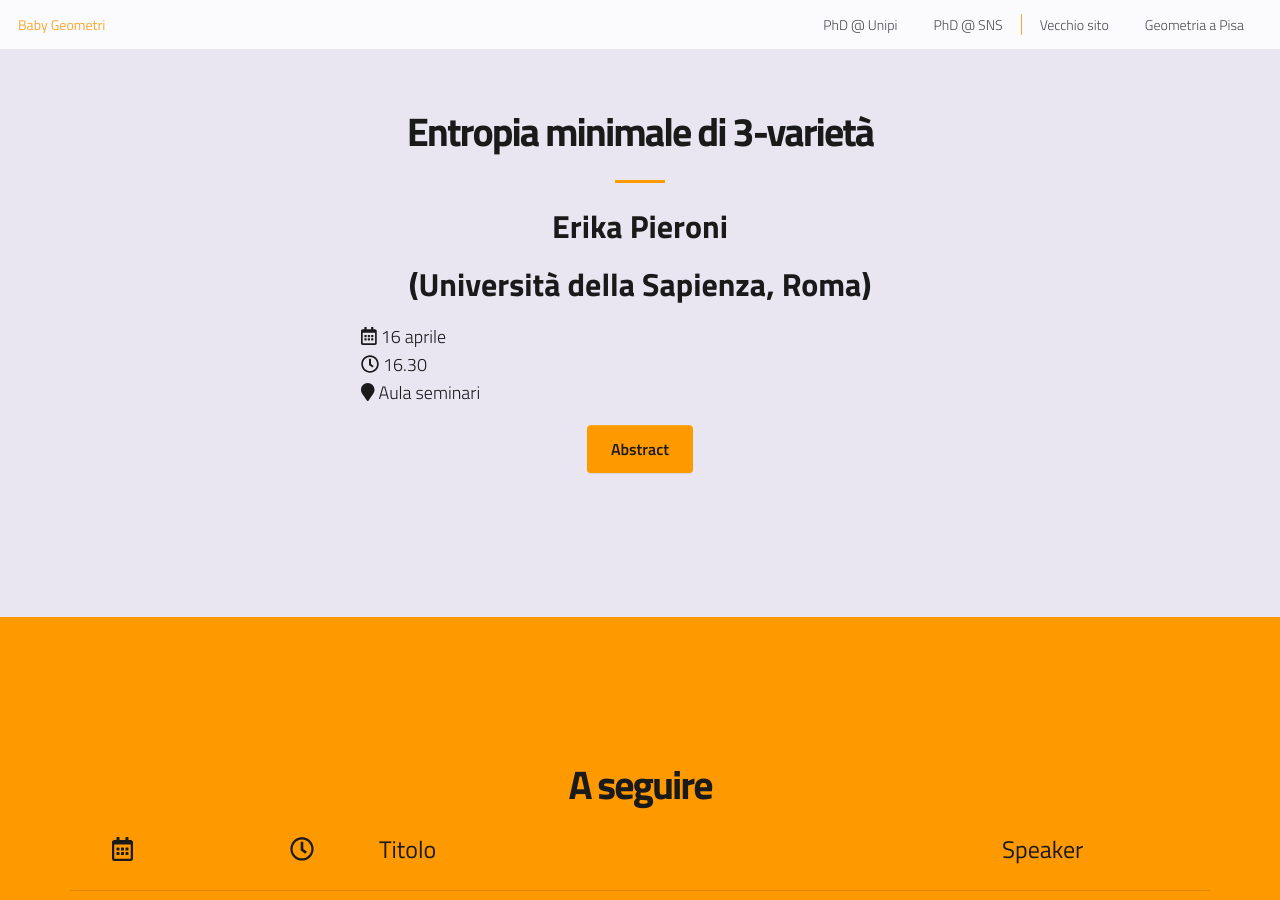
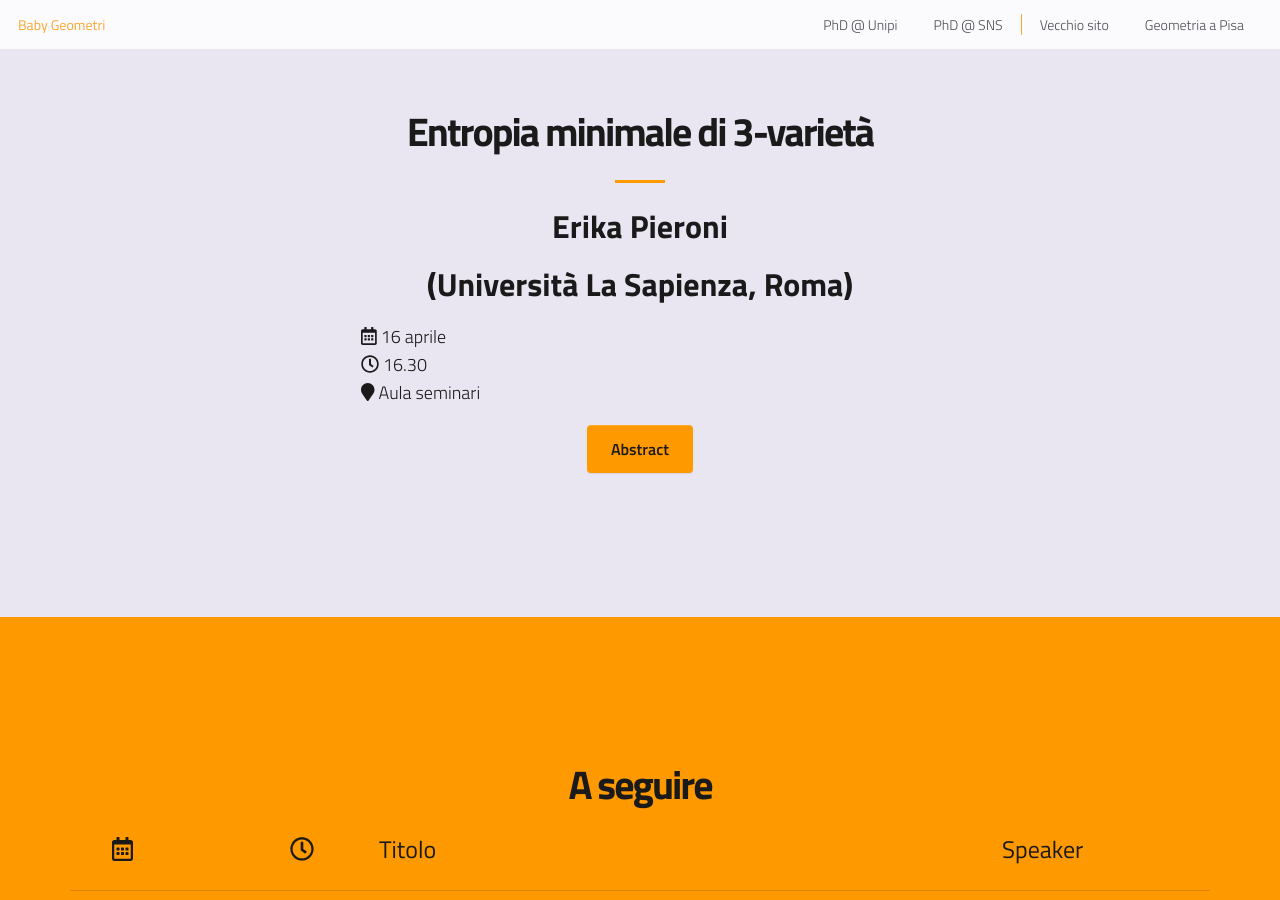
Before and after one commit to baby-geometri/baby-geometri.github.io, a Jekyll site: the page built from index.md, in a window 1280 px wide and 900 px high, scrolled down 936 px. Built offline with Jekyll 4.4.1, drawn with Linux system fonts in a browser that asks for light colours; nearby versions of some CDN libraries; formulas are drawn with MathJax 3; some of the changed text lies outside the part shown.

Commit message:
aggiornamento La Sapienza

```diff
--- a/_data/content.yaml
+++ b/_data/content.yaml
@@ -5,7 +5,7 @@ main:
 
 whitepaper:
   nome: "Erika Pieroni"
-  provenienza: Università della Sapienza, Roma
+  provenienza: Università La Sapienza, Roma
   titolo: Entropia minimale di 3-varietà
   data: "16 aprile"
   luogo: "Aula seminari"
--- a/_data/futuri.yaml
+++ b/_data/futuri.yaml
@@ -1,12 +1,12 @@
 - nome: "Erika Pieroni"
-  provenienza: Università della Sapienza, Roma
+  provenienza: Università La Sapienza, Roma
   titolo: Entropia minimale di 3-varietà
   data: "16 aprile"
   luogo: "Aula seminari"
   ora: "16.30"
   abstract: In questo seminario introdurremo la nozione di entropia minimale di una varietà. Proseguiremo calcolando l’entropia minimale di una qualsiasi 3-varietà orientabile, a partire dal dato della sua scomposizione in primi e della scomposizione JSJ di ogni componente irriducibile; in particolare, dimostreremo che l’entropia minimale è additiva rispetto ad entrambe le scomposizioni. Questo calcolo verrà effettuato tramite la costruzione esplicita di una successione di metriche sulla varietà, che a posteriori dimostreremo essere minimizzante (utilizzando il metodo del baricentro adattato a questo contesto). Questo lavoro è parte della mia tesi di dottorato.
 - nome: "Filippo Cerocchi"
-  provenienza: Università della Sapienza, Roma
+  provenienza: Università La Sapienza, Roma
   titolo: Scomposizioni acilindriche\(:\) esempi geometrici e proprietà di crescita
   data: "17 aprile"
   luogo: "Aula seminari"
```
